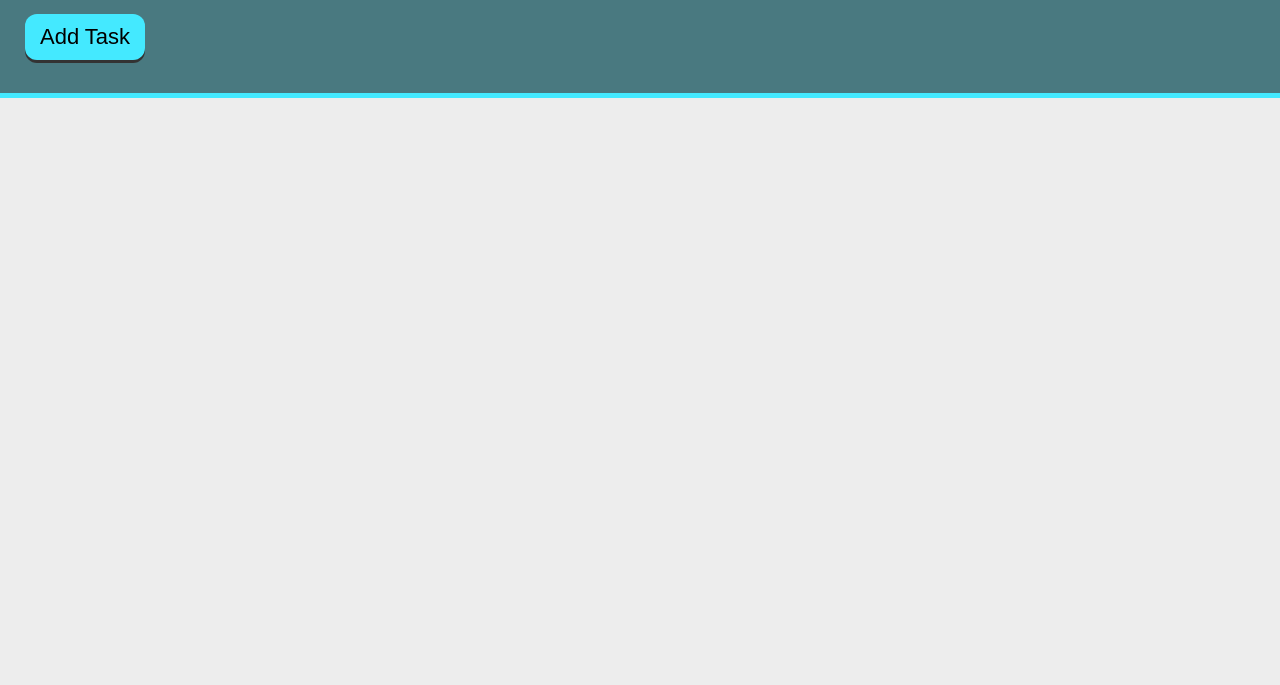
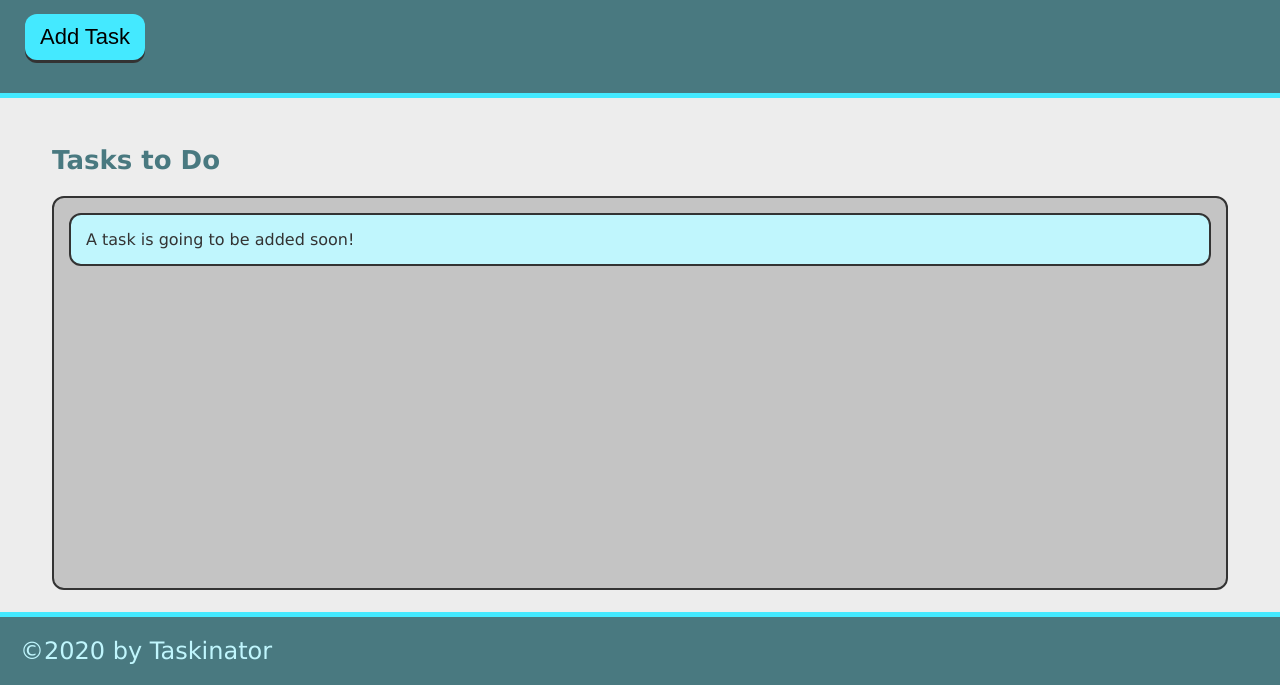
Before and after one commit to amiedawn/taskinator, a plain HTML site: page index.html in a window 1280 px wide. Shown: the part 115-800 px from the top of the page. Drawn offline with Linux system fonts and the light colour scheme.

Commit message:
finished add task issue

```diff
--- a/index.html
+++ b/index.html
@@ -15,6 +15,19 @@
     <button class="btn">Add Task</button>
   </header>
 
+  <main class="page-content">
+    <!-- includes the Tasks to Do h2, list, and items -->
+    <section class="task-list-wrapper">
+      <h2 class="list-title">Tasks to Do</h2>
+      <ul class="task-list">
+        <li class="task-item">A task is going to be added soon!</li>
+      </ul>
+    </section>
+  </main>
+
+  <footer>
+    &copy;2020 by Taskinator
+  </footer>
   <script src="./assets/js/script.js"></script>
 </body>
 
```
